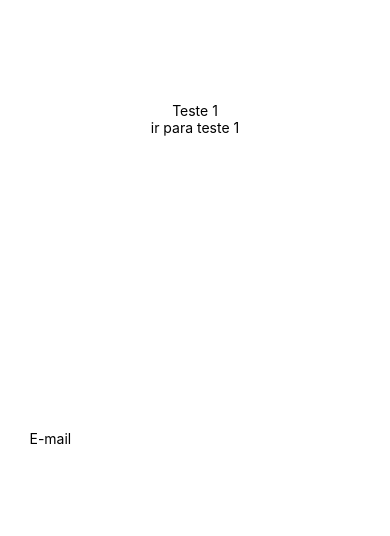
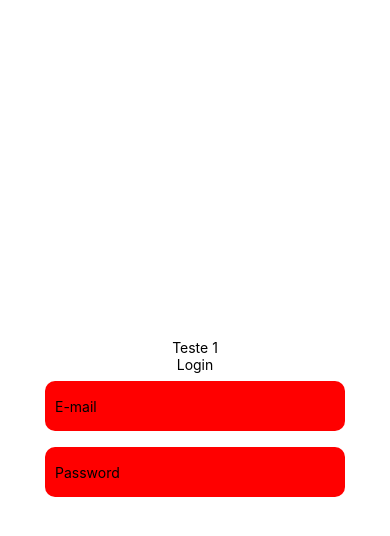
Before and after one commit to Alexandreferreiracampos/RegistroPonto, a React Native app: screen /Login in a window 390 px wide. Shown: the top 536 px of the page. Built offline with nearby package versions, Linux system fonts and the light colour scheme; no server answers.

Commit message:
configurando rota login

```diff
--- a/src/pages/Login.tsx
+++ b/src/pages/Login.tsx
@@ -6,6 +6,10 @@ import { TextInput } from 'react-native-gesture-handler';
 
 
 export default function Login(){
+
+    const [load, setLoad] = useState(false)
+    const [mail, setMail] = useState('');
+    const [password, setPassword] = useState('');
 
     async function atualizaDB(){
         const instance = axios.create({
@@ -20,10 +24,18 @@ export default function Login(){
           })
     }
 
+    async function Auth(){
+
+       await axios.post('http://172.16.88.123:3333/auth/authenticate',
+        {
+            "email":mail,
+            "password":password
+        }).then(response => {
+            console.log(response.data.token)
+        })
+    }
+
     const navigation = useNavigation();
-
-    const [load, setLoad] = useState(false)
-    const [title, setTitle] = useState('');
 
     useEffect(() => {
         atualizaDB()
@@ -39,14 +51,22 @@ export default function Login(){
     return(
         <View style={styles.container}>
             <Text>Teste 1</Text>
-            <TouchableOpacity onPress={() => openHome(' dados carregados da tela de login' + title)}><Text>ir para teste 1</Text></TouchableOpacity>
+            <TouchableOpacity onPress={() => Auth()}><Text>Login</Text></TouchableOpacity>
             <TextInput
                 style={styles.inputText}
-                value={title}
+                value={mail}
                 placeholder="E-mail"
                 placeholderTextColor="#000"
                 maxLength={100}
-                onChangeText={(text) => setTitle(text)}
+                onChangeText={(text) => setMail(text)}
+            />
+            <TextInput
+                style={styles.inputText}
+                value={password}
+                placeholder="Password"
+                placeholderTextColor="#000"
+                maxLength={100}
+                onChangeText={(text) => setPassword(text)}
             />
         </View>
     )
@@ -60,9 +80,9 @@ const styles = StyleSheet.create({
       justifyContent: 'center',
     },
     inputText: {
-        width: "90%",
-        height: "70%",
-        backgroundColor: 'white',
+        width: 300,
+        height: 50,
+        backgroundColor: 'red',
         margin: 8,
         borderRadius: 10,
         padding: 10,
```
